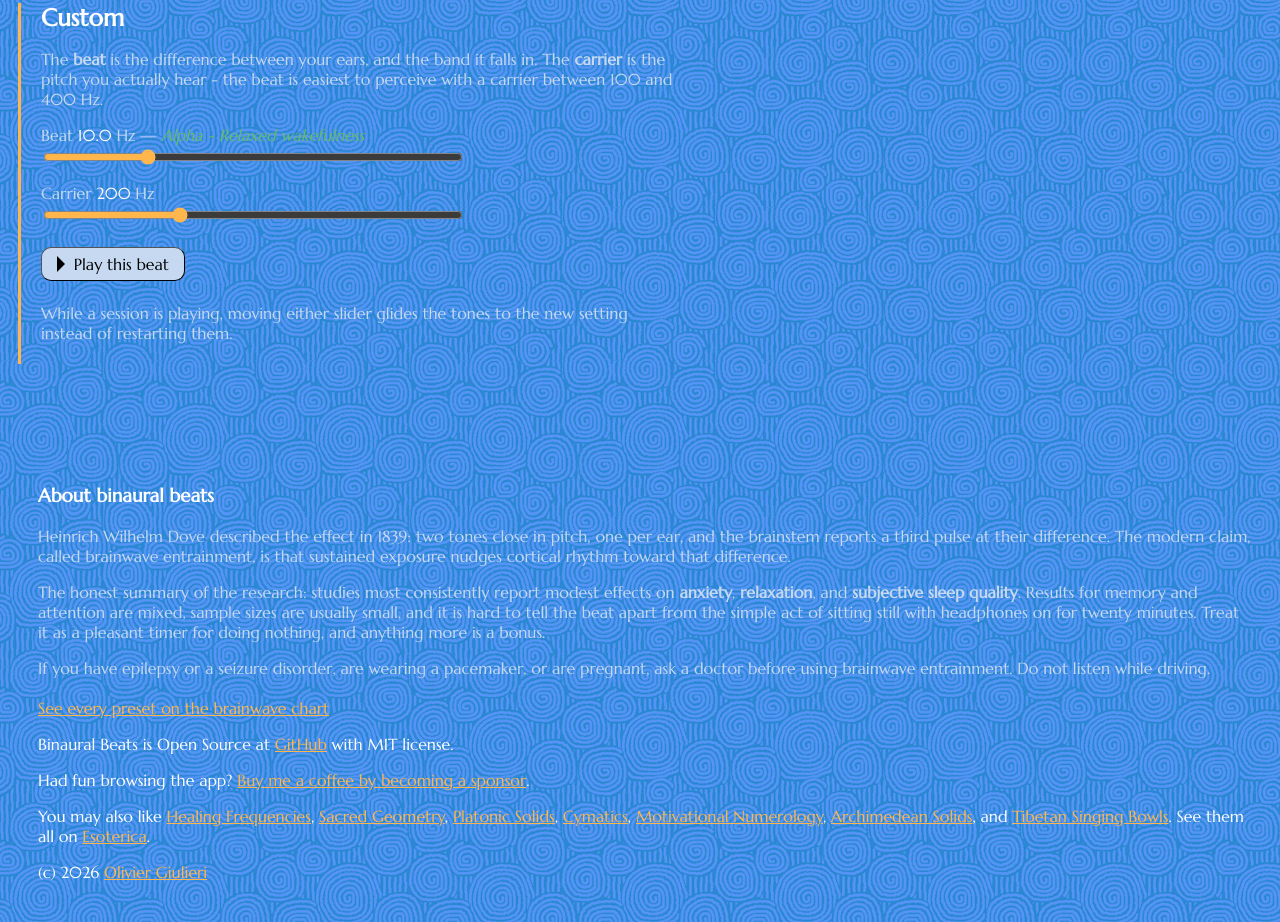
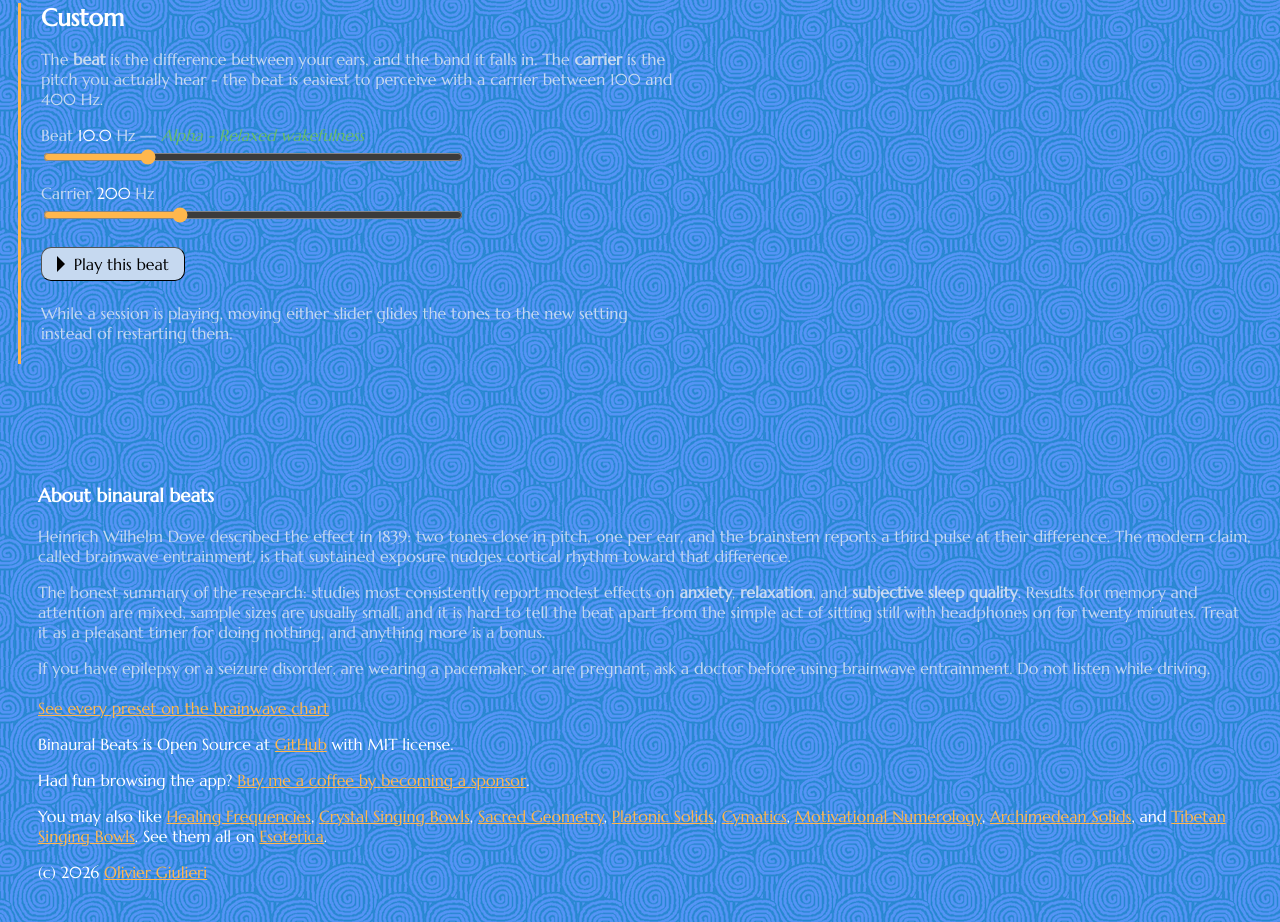
Before and after one commit to evoluteur/binaural-beats, a website: page index.html in a window 1280 px wide. Shown: the part 1475-2397 px from the top of the page. Drawn offline with Linux system fonts and the light colour scheme.

Commit message:
docs: add link to crystal-singing-bowls

```diff
--- a/index.html
+++ b/index.html
@@ -371,6 +371,12 @@
             >Healing Frequencies</a
           >,
           <a
+            href="https://evoluteur.github.io/crystal-singing-bowls/"
+            target="_blank"
+            rel="noopener"
+            >Crystal Singing Bowls</a
+          >,
+          <a
             href="https://evoluteur.github.io/sacred-geometry/"
             target="_blank"
             rel="noopener"
```
Also changed, not shown: README.md.
